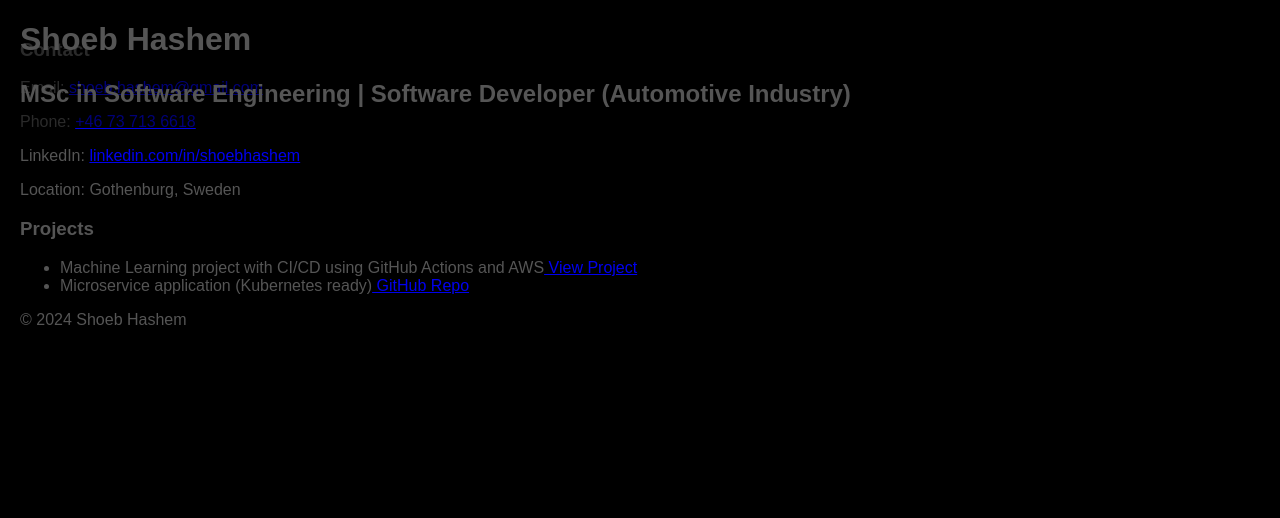
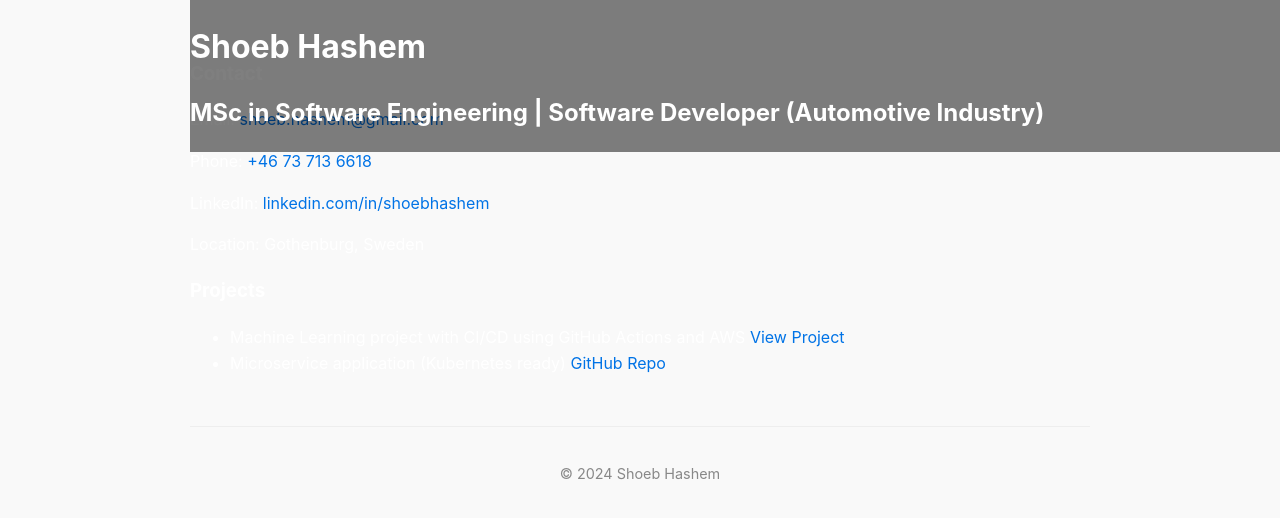
Before and after one commit to shoebhashem/homepage, a React (Create React App) app: page / in a window 1280 px wide. Shown: the top 518 px of the page. Built offline with nearby package versions, Linux system fonts and the light colour scheme.

Commit message:
Update App.css

```diff
--- a/src/App.css
+++ b/src/App.css
@@ -1,39 +1,86 @@
-/* Add this CSS to your existing app.css file */
-
-.homepage {
-  color: #555; /* Changed text color for better readability */
-  padding: 20px;
+/* Global Styles */
+body {
+  margin: 0;
+  font-family: 'Inter', sans-serif;
+  background-color: #f9f9f9;
+  color: #333;
+  line-height: 1.6;
 }
 
+/* Homepage Container */
+.homepage {
+  padding: 40px 20px;
+  max-width: 900px;
+  margin: 0 auto;
+}
+
+/* Sections */
 .content-section {
-  margin-top: 40px;
+  margin: 60px 0;
 }
 
 .section-container {
   display: flex;
   flex-direction: column;
   align-items: center;
-}
-
-.section-text {
-  width: 70%;
   text-align: center;
 }
 
+/* Headings */
 .section-text h2 {
-  font-size: 28px; /* Increased heading font size */
-  margin-bottom: 20px;
-  color: #686666; /* Changed heading color for better contrast */
+  font-size: 2rem;
+  margin-bottom: 15px;
+  color: #222;
+  font-weight: 600;
 }
 
+/* Paragraphs */
 .section-text p {
-  font-size: 22px; /* Increased paragraph font size */
-  line-height: 1.6;
-  color: #777; /* Changed paragraph color for better contrast */
+  font-size: 1.125rem; /* ~18px */
+  max-width: 700px;
+  margin: 0 auto 20px auto;
+  color: #555;
 }
 
+/* Profile Image */
 .section-image img {
-  width: 200px;
+  width: 180px;
+  height: 180px;
+  object-fit: cover;
   border-radius: 50%;
   margin-top: 20px;
+  border: 3px solid #ddd;
+  box-shadow: 0 4px 8px rgba(0, 0, 0, 0.05);
 }
+
+/* Links */
+a {
+  color: #0073e6;
+  text-decoration: none;
+  transition: color 0.2s ease;
+}
+
+a:hover {
+  color: #005bb5;
+  text-decoration: underline;
+}
+
+/* Contact Section Enhancements */
+.contact-info p {
+  font-size: 1rem;
+  margin: 8px 0;
+}
+
+.contact-info a {
+  font-weight: 500;
+}
+
+/* Footer */
+footer {
+  margin-top: 50px;
+  padding-top: 20px;
+  font-size: 0.9rem;
+  color: #888;
+  text-align: center;
+  border-top: 1px solid #eee;
+}
```
